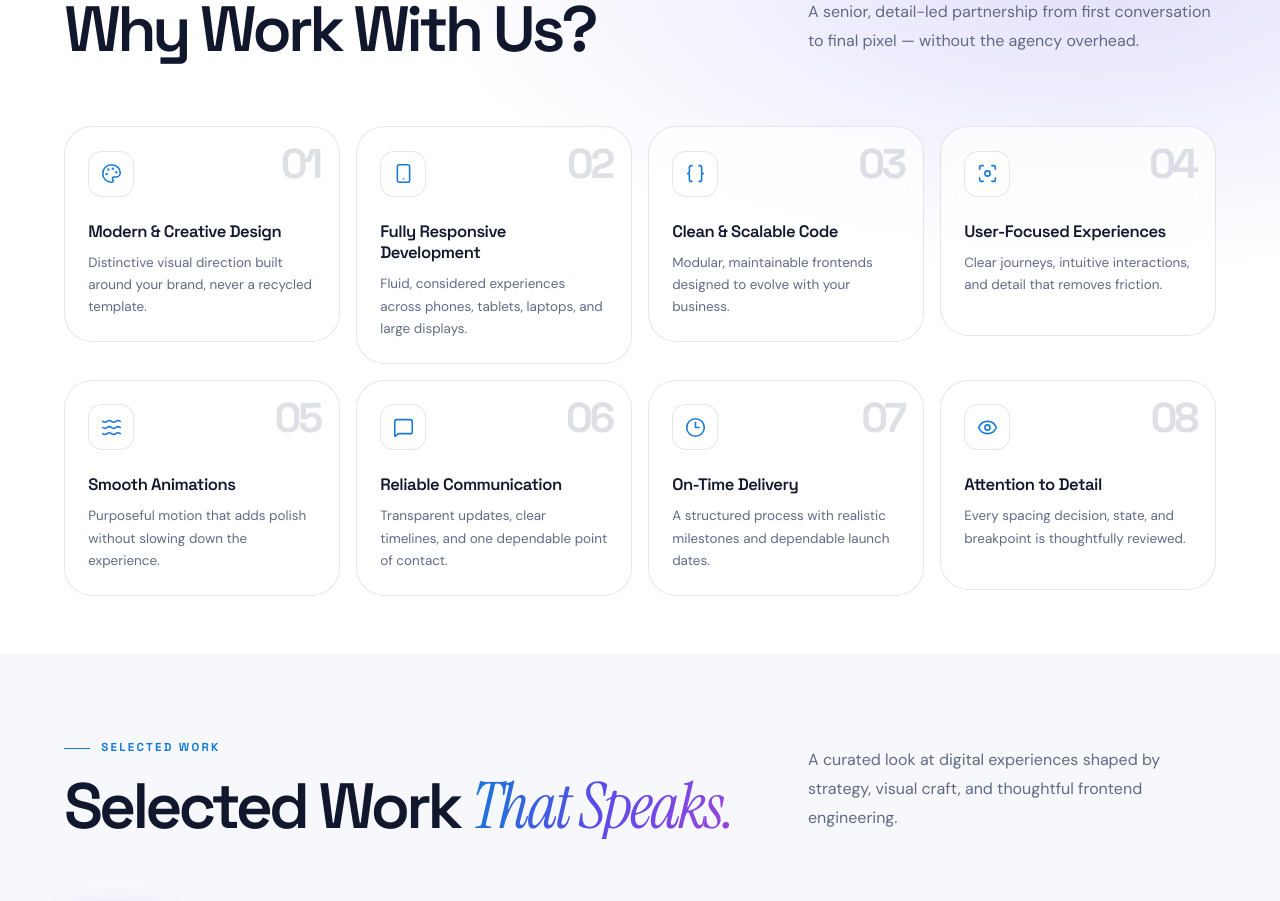
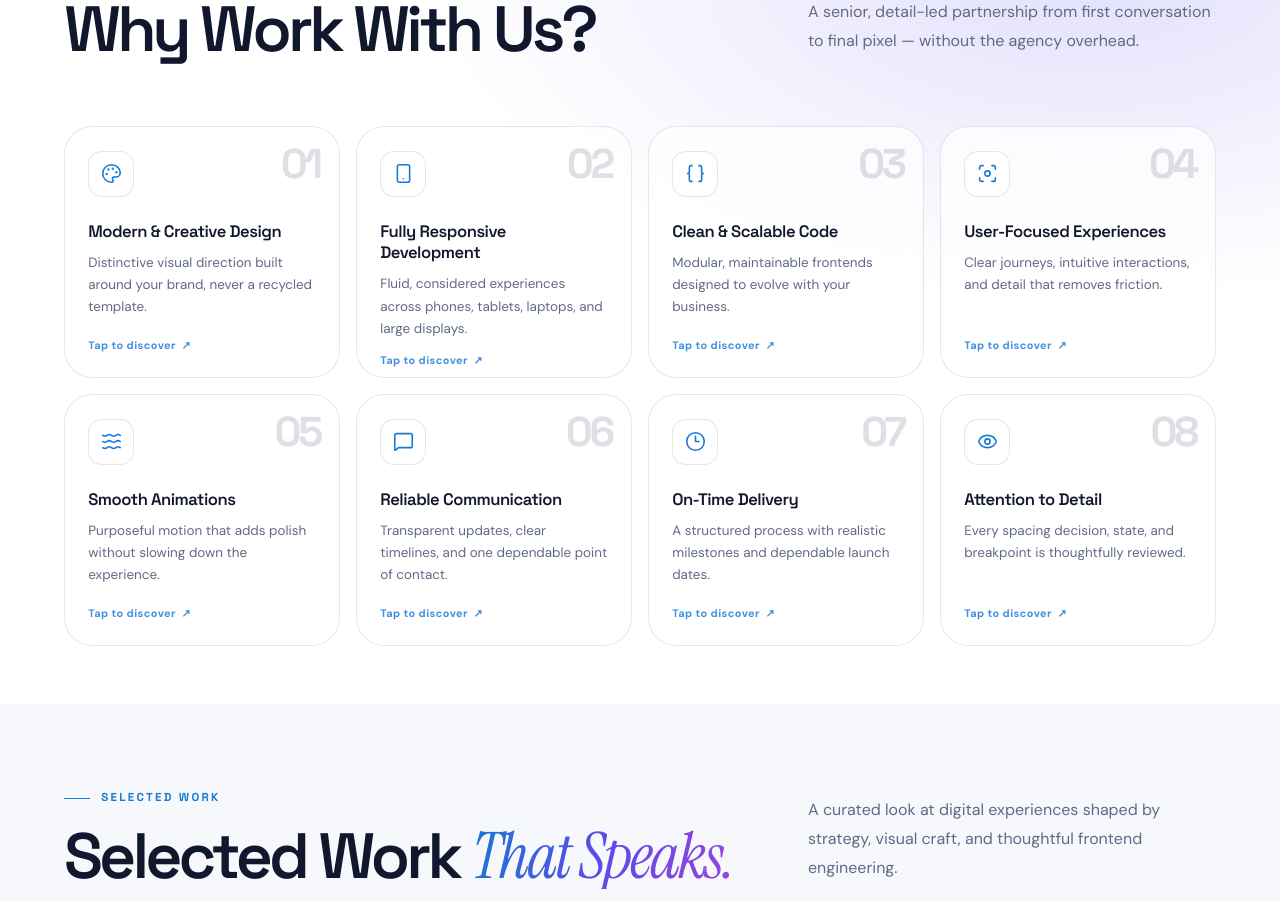
Before and after one commit to manojbarode/Aether-Studio-, a React (Vite) app: page / in a window 1280 px wide. Shown: the part 5080-5981 px from the top of the page. Built offline with nearby package versions, Linux system fonts and the light colour scheme.

Commit message:
Add interactive flip cards to studio benefits

```diff
--- a/src/data/site.js
+++ b/src/data/site.js
@@ -31,41 +31,57 @@ export const whyFeatures = [
     icon: "Palette",
     title: "Modern & Creative Design",
     description: "Distinctive visual direction built around your brand, never a recycled template.",
+    detail: "We shape a visual system around your story, then carry it consistently through every screen and touchpoint.",
+    tags: ["Brand-led", "Made to stand out"],
   },
   {
     icon: "Smartphone",
     title: "Fully Responsive Development",
     description: "Fluid, considered experiences across phones, tablets, laptops, and large displays.",
+    detail: "Layouts, controls, and content are tuned for real devices, so the experience feels natural at every size.",
+    tags: ["Every screen", "Touch-ready"],
   },
   {
     icon: "Braces",
     title: "Clean & Scalable Code",
     description: "Modular, maintainable frontends designed to evolve with your business.",
+    detail: "A clear component system makes future pages and features easier to build, refine, and maintain.",
+    tags: ["Reusable systems", "Built to grow"],
   },
   {
     icon: "Focus",
     title: "User-Focused Experiences",
     description: "Clear journeys, intuitive interactions, and detail that removes friction.",
+    detail: "We make the next step obvious with thoughtful page structure, accessible controls, and useful feedback.",
+    tags: ["Clear journeys", "Accessibility-minded"],
   },
   {
     icon: "Waves",
     title: "Smooth Animations",
     description: "Purposeful motion that adds polish without slowing down the experience.",
+    detail: "Every transition has a job: guiding attention, confirming an action, or making the interface feel alive.",
+    tags: ["Purposeful motion", "Performance-aware"],
   },
   {
     icon: "MessageSquare",
     title: "Reliable Communication",
     description: "Transparent updates, clear timelines, and one dependable point of contact.",
+    detail: "You get regular progress, direct answers, and a clear view of decisions and next steps throughout.",
+    tags: ["Direct updates", "One team"],
   },
   {
     icon: "Clock3",
     title: "On-Time Delivery",
     description: "A structured process with realistic milestones and dependable launch dates.",
+    detail: "A shared plan, visible milestones, and early reviews keep the work moving toward a confident launch.",
+    tags: ["Clear milestones", "Launch-ready"],
   },
   {
     icon: "Eye",
     title: "Attention to Detail",
     description: "Every spacing decision, state, and breakpoint is thoughtfully reviewed.",
+    detail: "We review the small things across the whole experience, from readable type to polished form states.",
+    tags: ["Carefully reviewed", "Consistent finish"],
   },
 ];
 
--- a/src/sections/WhyChooseUs.jsx
+++ b/src/sections/WhyChooseUs.jsx
@@ -1,3 +1,4 @@
+import { useState } from "react";
 import {
   Braces,
   Clock3,
@@ -24,6 +25,17 @@ const iconMap = {
 };
 
 export default function WhyChooseUs() {
+  const [flippedCards, setFlippedCards] = useState(() => new Set());
+
+  const toggleCard = (title) => {
+    setFlippedCards((current) => {
+      const next = new Set(current);
+      if (next.has(title)) next.delete(title);
+      else next.add(title);
+      return next;
+    });
+  };
+
   return (
     <section id="why-us" className="section section--tight" aria-labelledby="why-title">
       <div className="container">
@@ -37,19 +49,39 @@ export default function WhyChooseUs() {
         <div className="why-grid">
           {whyFeatures.map((feature, index) => {
             const Icon = iconMap[feature.icon] || SparklesFallback;
+            const isFlipped = flippedCards.has(feature.title);
             return (
               <ScrollReveal key={feature.title} delay={Math.min(index * 0.055, 0.35)} y={26}>
-                <article className="glass-card why-card">
-                  <span className="why-card-number" aria-hidden="true">
-                    0{index + 1}
-                  </span>
-                  <div className="card-content">
-                    <span className="icon-box" aria-hidden="true">
-                      <Icon size={21} strokeWidth={1.8} />
+                <article className={`glass-card why-card ${isFlipped ? "is-flipped" : ""}`}>
+                  <button
+                    type="button"
+                    className="why-card-toggle"
+                    aria-pressed={isFlipped}
+                    aria-label={`${isFlipped ? "Show overview for" : "Explore"} ${feature.title}`}
+                    onClick={() => toggleCard(feature.title)}
+                  >
+                    <span className="why-card-flip-inner">
+                      <span className="why-card-face why-card-front" aria-hidden={isFlipped}>
+                        <span className="why-card-number" aria-hidden="true">0{index + 1}</span>
+                        <span className="icon-box" aria-hidden="true"><Icon size={21} strokeWidth={1.8} /></span>
+                        <span className="why-card-title">{feature.title}</span>
+                        <span className="why-card-description">{feature.description}</span>
+                        <span className="why-card-hint">Tap to discover <span aria-hidden="true">↗</span></span>
+                      </span>
+                      <span className="why-card-face why-card-back" aria-hidden={!isFlipped}>
+                        <span className="why-card-back-top">
+                          <span className="why-card-back-icon"><Icon size={19} strokeWidth={1.8} /></span>
+                          <span className="why-card-back-label">The Aether standard</span>
+                        </span>
+                        <span className="why-card-back-title">Made with intention.</span>
+                        <span className="why-card-description">{feature.detail}</span>
+                        <span className="why-card-tags">
+                          {feature.tags.map((tag) => <span key={tag}>{tag}</span>)}
+                        </span>
+                        <span className="why-card-hint">Tap to flip back <span aria-hidden="true">↶</span></span>
+                      </span>
                     </span>
-                    <h3>{feature.title}</h3>
-                    <p>{feature.description}</p>
-                  </div>
+                  </button>
                 </article>
               </ScrollReveal>
             );
--- a/src/styles/global.css
+++ b/src/styles/global.css
@@ -1408,9 +1408,69 @@ main > .section:nth-of-type(even) {
 }
 
 .why-card {
-  min-height: 210px;
+  perspective: 1100px;
+  min-height: 250px;
+  overflow: hidden;
+}
+
+.why-card-toggle {
+  display: block;
+  width: 100%;
+  min-height: 250px;
+  padding: 0;
+  border: 0;
+  border-radius: inherit;
+  background: transparent;
+  color: inherit;
+  font: inherit;
+  text-align: left;
+  cursor: pointer;
+  -webkit-tap-highlight-color: transparent;
+}
+
+.why-card-toggle:focus-visible {
+  outline-offset: -4px;
+  border-radius: inherit;
+}
+
+.why-card-flip-inner {
+  position: relative;
+  display: block;
+  min-height: 250px;
+  transform-style: preserve-3d;
+  transition: transform 700ms cubic-bezier(0.2, 0.75, 0.2, 1);
+}
+
+.why-card.is-flipped .why-card-flip-inner {
+  transform: rotateY(180deg);
+}
+
+.why-card-face {
+  position: absolute;
+  inset: 0;
+  display: flex;
+  flex-direction: column;
+  align-items: flex-start;
+  min-height: 250px;
   padding: 1.45rem;
   overflow: hidden;
+  border-radius: inherit;
+  backface-visibility: hidden;
+  -webkit-backface-visibility: hidden;
+}
+
+.why-card-front {
+  transform: rotateY(0);
+}
+
+.why-card-back {
+  justify-content: center;
+  gap: 0.7rem;
+  transform: rotateY(180deg);
+  background:
+    radial-gradient(circle at 100% 0%, var(--gradient-soft), transparent 64%),
+    var(--bg-elevated);
+  text-align: left;
 }
 
 .why-card .icon-box {
@@ -1426,7 +1486,8 @@ main > .section:nth-of-type(even) {
   transform: translateY(-4px) rotate(-5deg);
 }
 
-.why-card h3 {
+.why-card-title {
+  display: block;
   margin: 0 0 0.6rem;
   font-family: var(--font-display);
   font-size: 1.04rem;
@@ -1435,11 +1496,79 @@ main > .section:nth-of-type(even) {
   line-height: 1.3;
 }
 
-.why-card p {
+.why-card-description {
+  display: block;
   margin: 0;
   color: var(--muted);
   font-size: 0.84rem;
   line-height: 1.65;
+}
+
+.why-card-hint {
+  display: flex;
+  align-items: center;
+  gap: 0.35rem;
+  margin-top: auto;
+  padding-top: 0.75rem;
+  color: var(--accent-2);
+  font-size: 0.68rem;
+  font-weight: 700;
+  letter-spacing: 0.04em;
+  opacity: 0.82;
+  transition: opacity var(--transition-fast), gap var(--transition-fast);
+}
+
+.why-card-toggle:hover .why-card-hint {
+  gap: 0.55rem;
+  opacity: 1;
+}
+
+.why-card-back-top {
+  display: flex;
+  align-items: center;
+  gap: 0.55rem;
+  color: var(--accent-2);
+}
+
+.why-card-back-icon {
+  display: grid;
+  place-items: center;
+  width: 34px;
+  height: 34px;
+  border: 1px solid var(--border-strong);
+  border-radius: 11px;
+  background: var(--surface-strong);
+}
+
+.why-card-back-label {
+  font-size: 0.67rem;
+  font-weight: 700;
+  letter-spacing: 0.12em;
+  text-transform: uppercase;
+}
+
+.why-card-back-title {
+  font-family: var(--font-display);
+  font-size: 1.08rem;
+  font-weight: 700;
+  letter-spacing: -0.035em;
+}
+
+.why-card-tags {
+  display: flex;
+  flex-wrap: wrap;
+  gap: 0.4rem;
+  margin-top: 0.15rem;
+}
+
+.why-card-tags span {
+  padding: 0.3rem 0.55rem;
+  border: 1px solid var(--border);
+  border-radius: 999px;
+  background: var(--surface);
+  color: var(--text-soft);
+  font-size: 0.65rem;
+  font-weight: 600;
 }
 
 .why-card-number {
@@ -1458,6 +1587,12 @@ main > .section:nth-of-type(even) {
 
 .why-card:hover .why-card-number {
   color: rgba(124, 108, 255, 0.24);
+}
+
+@media (prefers-reduced-motion: reduce) {
+  .why-card-flip-inner {
+    transition-duration: 0.01ms;
+  }
 }
 
 /* ============================================================
```
